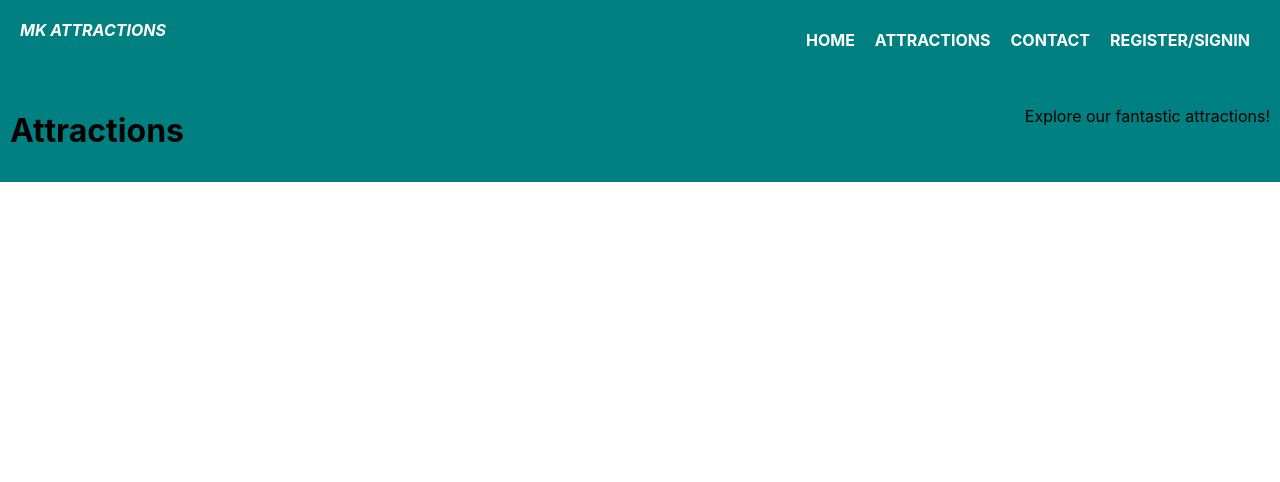
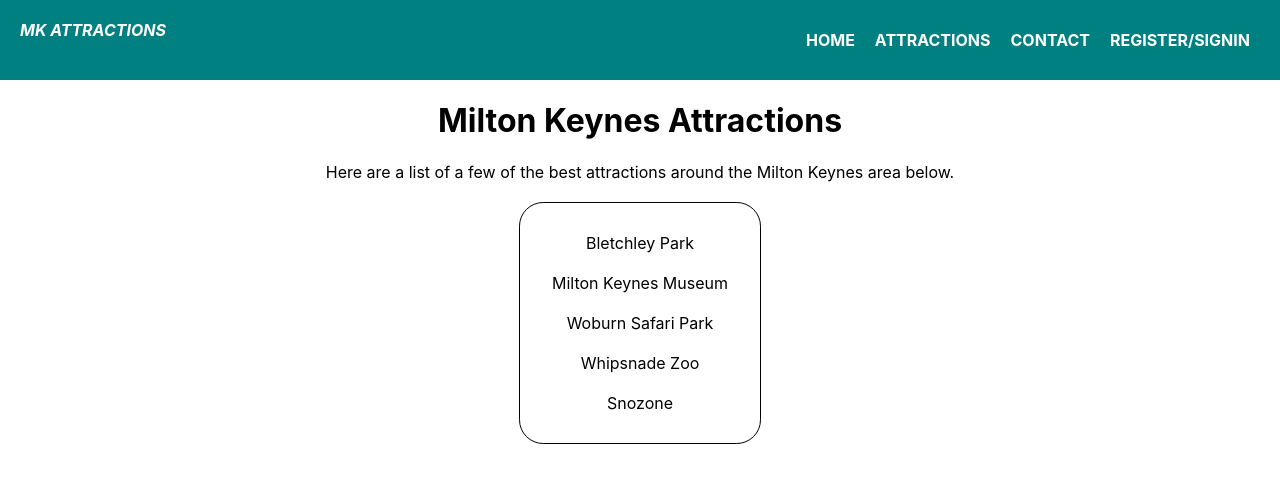
Before and after one commit to hannahro15/Django-React-With-Me-Project, a React (Create React App) app in the folder frontend/reactapp/: page /attractions in a window 1280 px wide. Shown: the top 482 px of the page. Built offline with nearby package versions, Linux system fonts and the light colour scheme.

Commit message:
Add content to attractions page and a bit of styling

```diff
--- /dev/null
+++ b/frontend/reactapp/src/pages/attractions/Attractions.css
@@ -0,0 +1,19 @@
+.attractions {
+    text-align: center;
+}
+
+.attractions-list {
+    list-style-type: none;
+    border: solid 1px black;
+    width: 200px;
+    height: 200px;
+    margin: 0 auto;
+    padding: 20px;
+    border-radius: 10%;
+    margin-top: 20px;
+}
+
+.attractions-item {
+    padding: 10px;
+    align-items: center;
+}
--- a/frontend/reactapp/src/pages/attractions/Attractions.jsx
+++ b/frontend/reactapp/src/pages/attractions/Attractions.jsx
@@ -1,13 +1,20 @@
-import React from 'react';
-import Container from 'react-bootstrap/Container';
+import './Attractions.css'
 
 function Attractions() {
-  return (
-    <Container className="mt-4">
-      <h1>Attractions</h1>
-      <p>Explore our fantastic attractions!</p>
-    </Container>
-  );
+    return (
+        <div className="attractions">
+            <h1>Milton Keynes Attractions</h1>
+            <p>Here are a list of a few of the best attractions around the Milton Keynes area below.</p>
+            <ul className="attractions-list">
+                <li className="attractions-item">Bletchley Park</li>
+                <li className="attractions-item">Milton Keynes Museum</li>
+                <li className="attractions-item">Woburn Safari Park</li>
+                <li className='attractions-item'>Whipsnade Zoo</li>
+                <li className='attractions-item'>Snozone</li>
+            </ul>
+        </div>
+
+    )
 }
 
 export default Attractions;
```
